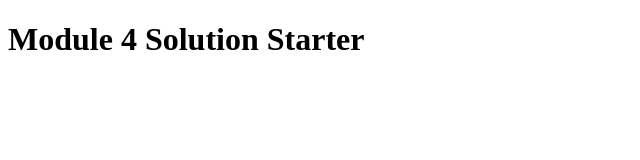
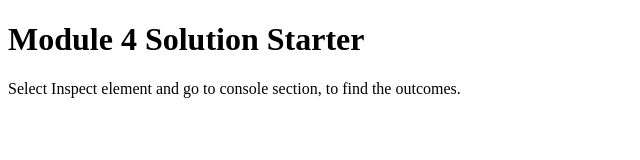
Before and after one commit to Sheethal13/basic-js, a plain HTML site: page index.html in a window 1280 px wide. Shown: the whole page, without its empty margins (0-640 px from the left). Drawn offline with Linux system fonts and the light colour scheme.

Commit message:
Update index.html

```diff
--- a/index.html
+++ b/index.html
@@ -9,5 +9,6 @@
 </head>
 <body>
   <h1>Module 4 Solution Starter</h1>
+  <p>Select Inspect element and go to console section, to find the outcomes.</p>
 </body>
 </html>
```
